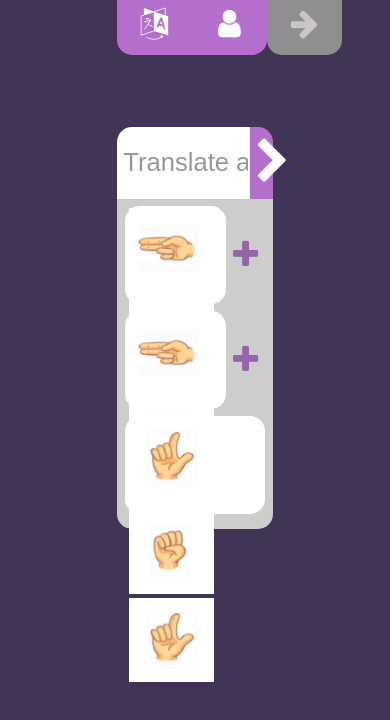
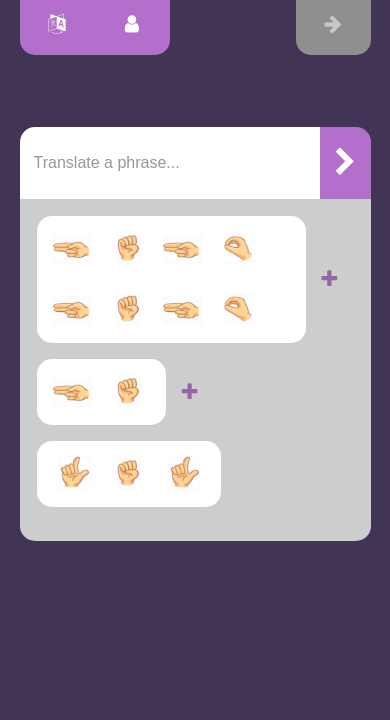
Before and after one commit to Vegard46/lost-in-translation, a React (Create React App) app: page /nav/translate in a window 390 px wide. Shown: the top 720 px of the page. Built offline with nearby package versions, Linux system fonts and the light colour scheme.

Commit message:
quick, passable responsivity for mobile devices

```diff
--- a/src/App.css
+++ b/src/App.css
@@ -8,7 +8,30 @@ body {
 
 .app {
     display: grid;
-    grid-template-columns: 30% 40% 30%;
+}
+
+@media screen and (min-width: 1501px) {
+    .app {
+        grid-template-columns: 30% 40% 30%;
+    }
+    html {
+        font-size: 16px;
+    }
+}
+
+@media screen and (max-width: 1500px) {
+    .app {
+        grid-template-columns: 25% 50% 25%;
+    }
+}
+
+@media screen and (max-width: 800px) {
+    .app {
+        grid-template-columns: 5% 90% 5%;
+    }
+    html {
+        font-size: 10px;
+    }
 }
 
 .app-centered-container {
--- a/src/components/lt-widgets.css
+++ b/src/components/lt-widgets.css
@@ -1,3 +1,17 @@
+
+
+
+@media screen and (min-width: 801px) {
+    .lt-image-row img {
+        width: 85px;
+    }
+}
+@media screen and (max-width: 800px) {
+    .lt-image-row img {
+        width: 55px;
+    }
+}
+
 
 
 .lt-submit-widget {
@@ -40,11 +54,8 @@
     border-radius: 15px;
     display: inline-block;
     padding: 1% 3% 1% 3%;
-    height: 95px;
 }
-.lt-image-row img {
-    width: 85px;
-}
+
 
 .lt-delete-button button {
     font-size: 2rem;
--- a/src/pages/TranslationPage.js
+++ b/src/pages/TranslationPage.js
@@ -5,7 +5,7 @@ import './translation-page.css';
 
 function TranslationPage() {
 
-  const imageRow1 = [hands_images.hand1, hands_images.hand2, hands_images.hand1, hands_images.hand4]
+  const imageRow1 = [hands_images.hand1, hands_images.hand2, hands_images.hand1, hands_images.hand4, hands_images.hand1, hands_images.hand2, hands_images.hand1, hands_images.hand4]
   const imageRow2 = [hands_images.hand1, hands_images.hand2]
   const imageRow3 = [hands_images.hand3, hands_images.hand2, hands_images.hand3]
 
```
